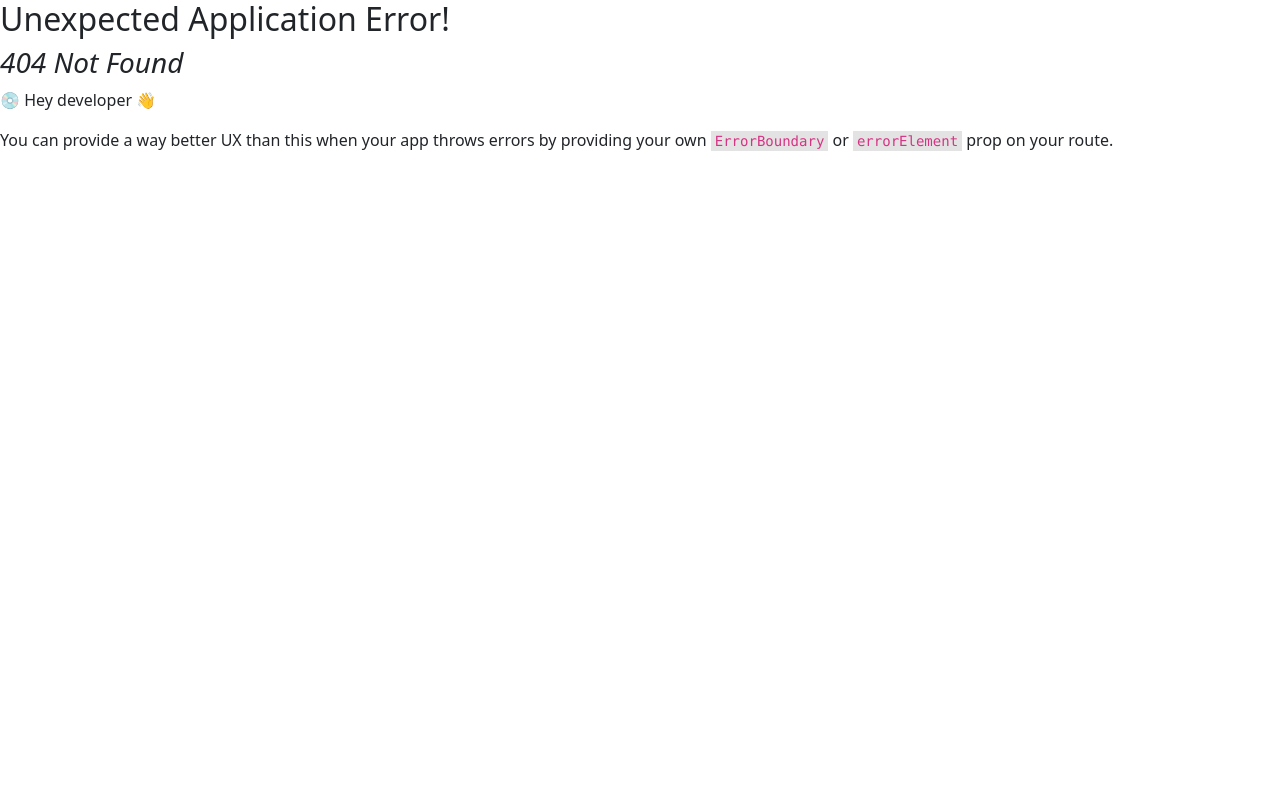
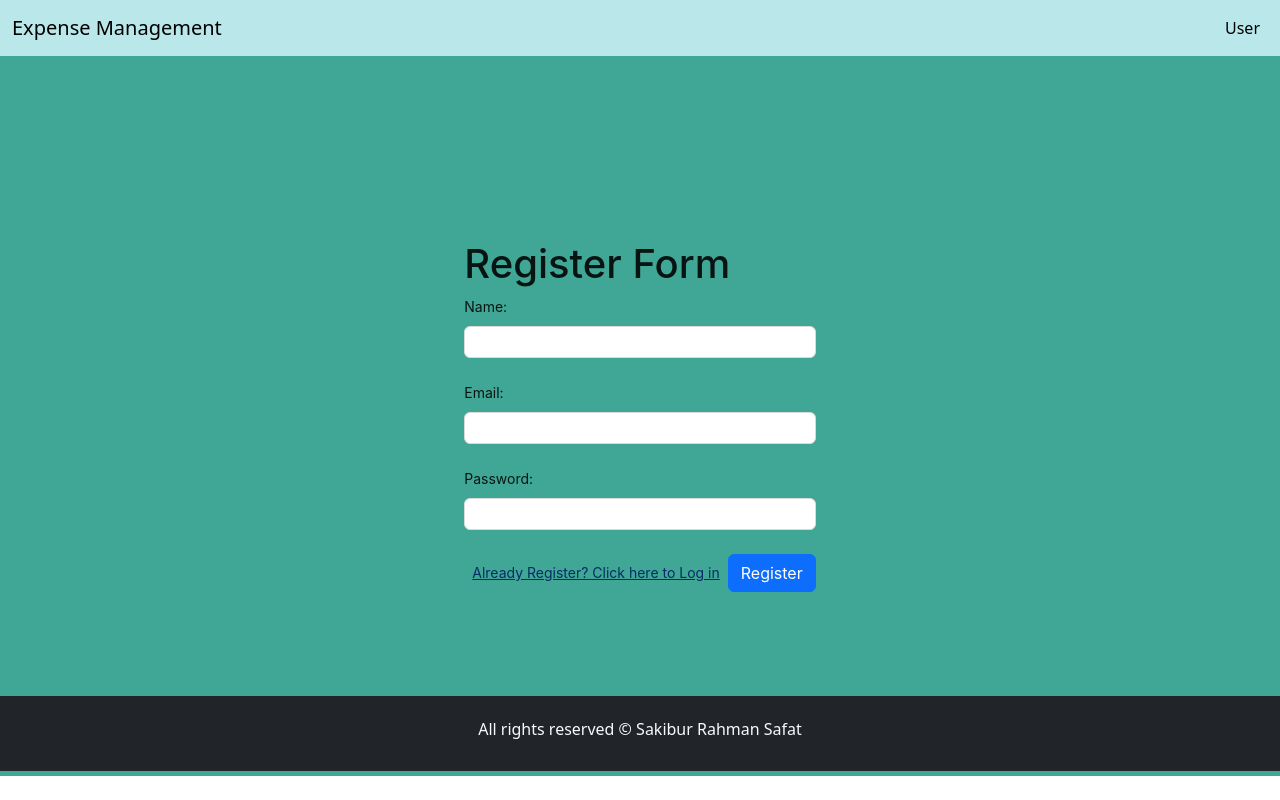
Before and after one commit to safatsaat2/expense-management-system-server, a React (Vite) app in the folder client/: page /register in a window 1280 px wide. Before the commit this address had no page. Built offline with nearby package versions, Linux system fonts and the light colour scheme.

Commit message:
Added: register page

```diff
--- a/client/package.json
+++ b/client/package.json
@@ -10,6 +10,7 @@
     "preview": "vite preview"
   },
   "dependencies": {
+    "antd": "^5.6.4",
     "axios": "^1.4.0",
     "react": "^18.2.0",
     "react-dom": "^18.2.0",
--- /dev/null
+++ b/client/src/Pages/Login.jsx
@@ -0,0 +1,10 @@
+
+const Login = () => {
+    return (
+        <div>
+
+        </div>
+    );
+};
+
+export default Login;
--- /dev/null
+++ b/client/src/Pages/Register.jsx
@@ -0,0 +1,35 @@
+import {Form, Input} from 'antd'
+import { Link } from 'react-router-dom';
+
+const Register = () => {
+
+    const submitHandlers = (values) =>{
+        console.log(values)
+    }
+
+
+  return (
+    <>
+      <div className="register-page">
+        <Form layout='vertical' onFinish={submitHandlers}>
+            <h1>Register Form</h1>
+            <Form.Item label="Name:" name='name'>
+                <Input/>
+            </Form.Item>
+            <Form.Item label="Email:" name='email'>
+                <Input type='email'/>
+            </Form.Item>
+            <Form.Item label="Password:" name='password'>
+                <Input type='password'/>
+            </Form.Item>
+            <div className="d-flex justify-content-between g-2 ">
+                <Link to='/login' className='text-primary-emphasis p-2'>Already Register? Click here to Log in</Link>
+                <button className='btn btn-primary'>Register</button>
+            </div>
+        </Form>
+      </div>
+    </>
+  );
+};
+
+export default Register;
--- a/client/src/index.css
+++ b/client/src/index.css
@@ -9,5 +9,12 @@
 }
 
 .navbar{
-  background-color:cadetblue !important;
+  background-color:rgb(186, 231, 233) !important;
 }
+.register-page{
+  background-color: rgb(64, 167, 150);
+  height: 90vh;
+  display: flex;
+  justify-content: center;
+  align-items: center;
+}
```
Also changed, not shown: client/src/main.jsx (+10 -0 lines), 1 other file (tests, documents, lock files or other folders).
